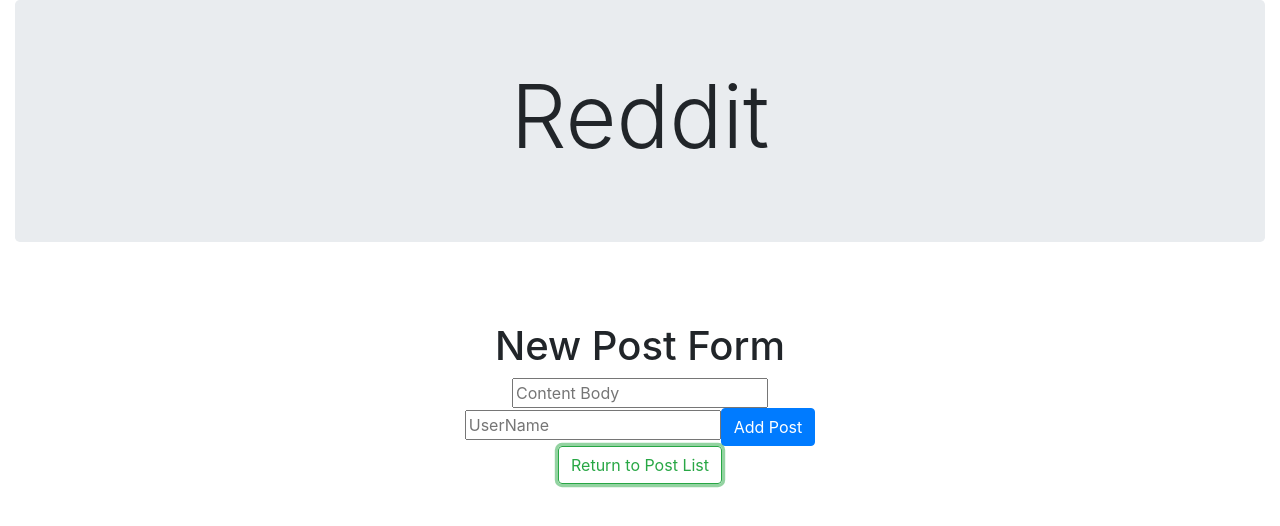
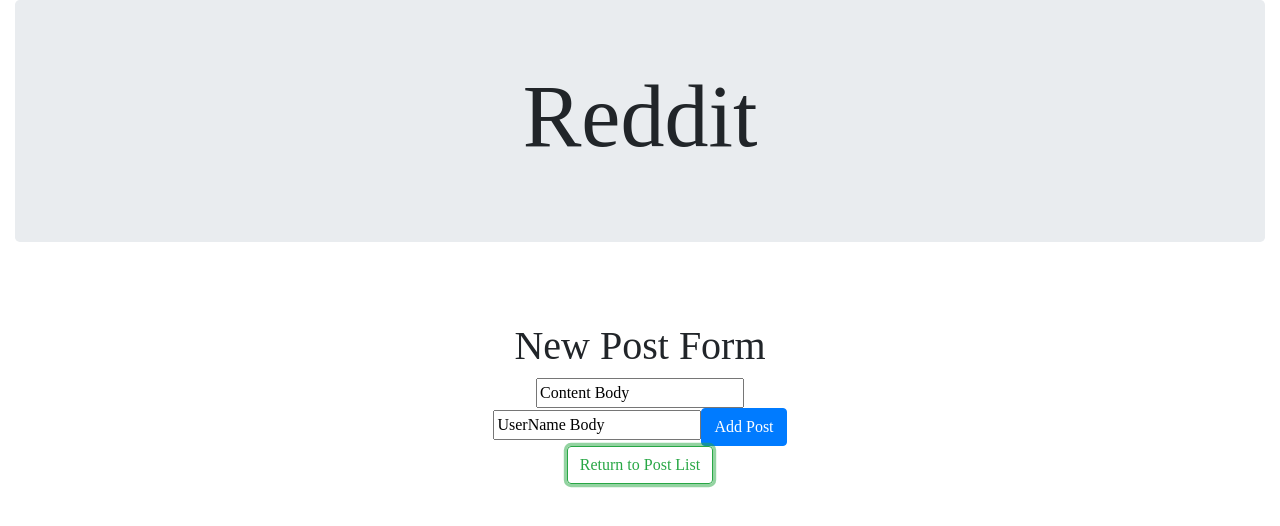
Before and after one commit to murphynd/RedditClone, a React (Create React App) app: page / in a window 1280 px wide. Both pictures are taken after a click on the button "Add post". Shown: the top 526 px of the page. Built offline with nearby package versions, Linux system fonts and the light colour scheme.

Commit message:
Add prop to handleEditClick function to fix issue where id was not being returned to edit form.
co-authored-by:Natalie Murphy <nataliemurphy500@gmail.com>
Co-authored-by: Alex Goodwin <hagoodwi@gmail.com>

```diff
--- a/src/components/App.css
+++ b/src/components/App.css
@@ -1,5 +1,6 @@
 .App {
   text-align: center;
+  font-family: "Texturina", serif;
 }
 
 .App-logo {
@@ -40,3 +41,5 @@
 h1 {
   margin-bottom: 10%;
 }
+
+@import url("https://fonts.googleapis.com/css2?family=Texturina:wght@300&display=swap");
--- a/src/components/EditPost.js
+++ b/src/components/EditPost.js
@@ -8,21 +8,27 @@
     props.onEditPost({
       userName: event.target.userName.value,
       content: event.target.content.value,
+      id: props.post.id,
+      upvotes: props.post.upvotes,
+      downvotes: props.post.downvotes,
+      //add everything from object
     });
   }
   return (
     <React.Fragment>
       <h1>Edit Post</h1>
+
       <ReusableForm
+        selectedPost={props.post}
         formSubmissionHandler={handleEditPostFormSubmission}
         buttonText="Edit Post"
       />
     </React.Fragment>
   );
 }
-
+//post props=props.post.username
 EditPost.propTypes = {
-  onEditCreation: PropTypes.func,
+  onEditPost: PropTypes.func,
 };
 
 export default EditPost;
--- a/src/components/Post.js
+++ b/src/components/Post.js
@@ -8,7 +8,7 @@
   console.log("sanity check");
   const e = () => {
     console.log("e");
-    props.editButton(props);
+    props.editButton(props.id);
   };
   const d = () => {
     console.log("d");
@@ -43,6 +43,7 @@
         <button className="btn btn-primary" onClick={e}>
           Edit
         </button>
+
         <br />
         <button className="btn btn-dark" onClick={d}>
           Delete
--- a/src/components/PostControl.js
+++ b/src/components/PostControl.js
@@ -50,16 +50,19 @@
     this.setState({});
   };
   handleEditingPostInList = (postToEdit) => {
+    console.log("Edit this post!");
+    console.log(this.props.userName);
+    console.log(this.props.upvotes);
     const { dispatch } = this.props;
-    const { userName, content, timestamp, id, upvotes, downvotes } = postToEdit;
+    const { userName, content, timestamp, upvotes, downvotes, id } = postToEdit;
     const action = {
       type: "ADD_UPDATE_POST",
       userName: userName,
       content: content,
-      timestamp: timestamp,
+      timeStamp: timestamp,
       id: id,
-      upvotes: upvotes,
-      downvotes: downvotes,
+      upvotes: upvotes || Number("0"),
+      downvotes: downvotes || Number("0"),
     };
     dispatch(action);
     this.setState({
@@ -67,9 +70,16 @@
       selectedPost: null,
     });
   };
-  handleEditClick = () => {
-    console.log("LINE 51 IS RUNNING!");
-    this.setState({ editing: true });
+  handleEditClick = (id) => {
+    // console.log(this.props.post.userName);
+    // console.log(this.props.post.upvotes);
+    // console.log("Handle Edit CLick");
+    // console.log(this.props.post.id);
+    const selectedPost = this.props.masterPostList[id];
+    this.setState({
+      editing: true,
+      selectedPost: selectedPost,
+    });
   };
 
   handleDeletingPost = (id) => {
@@ -138,13 +148,6 @@
         />
       );
       buttonText = "Return to Post List";
-      // else if (this.state.selectedPost != null) {
-      //   currentlyVisibleState =
-      //   <TicketDetail
-      //     ticket = {this.state.selectedTicket}
-      //     onClickingDelete = {this.handleDeletingTicket}
-      //     onClickingEdit = {this.handleEditClick} />
-      //   buttonText = "Return to Ticket List";
     } else if (this.state.formVisible) {
       currentlyVisibleState = (
         <NewPost onNewPostCreation={this.handleAddingNewPostToList} />
--- a/src/components/PostList.js
+++ b/src/components/PostList.js
@@ -15,6 +15,7 @@
           key={post.id}
           upvotes={post.upvotes}
           downvotes={post.downvotes}
+          selectedpost={props.post}
           upvoteButton={props.onClickingUpVote}
           downvoteButton={props.onClickingDownVote}
           editButton={props.onClickingEdit}
--- a/src/components/ReusableForm.js
+++ b/src/components/ReusableForm.js
@@ -5,11 +5,17 @@
   return (
     <React.Fragment>
       <form onSubmit={props.formSubmissionHandler}>
-        <input type="text" name="content" placeholder="Content Body" />
+        <input
+          type="text"
+          name="content"
+          defaultValue={props.content || "Content Body"}
+        />
         <br />
-        <input type="text" name="userName" placeholder="UserName" />
-        {/* <input type="hidden" name="upvotes" value="0" />
-        <input type="hidden" name="downvotes" value="0" /> */}
+        <input
+          type="text"
+          name="userName"
+          defaultValue={props.userName || "UserName Body"}
+        />
         <button className="btn btn-primary" type="submit">
           {props.buttonText}
         </button>
```
Also changed, not shown: 1 other file (tests, documents, lock files or other folders).
